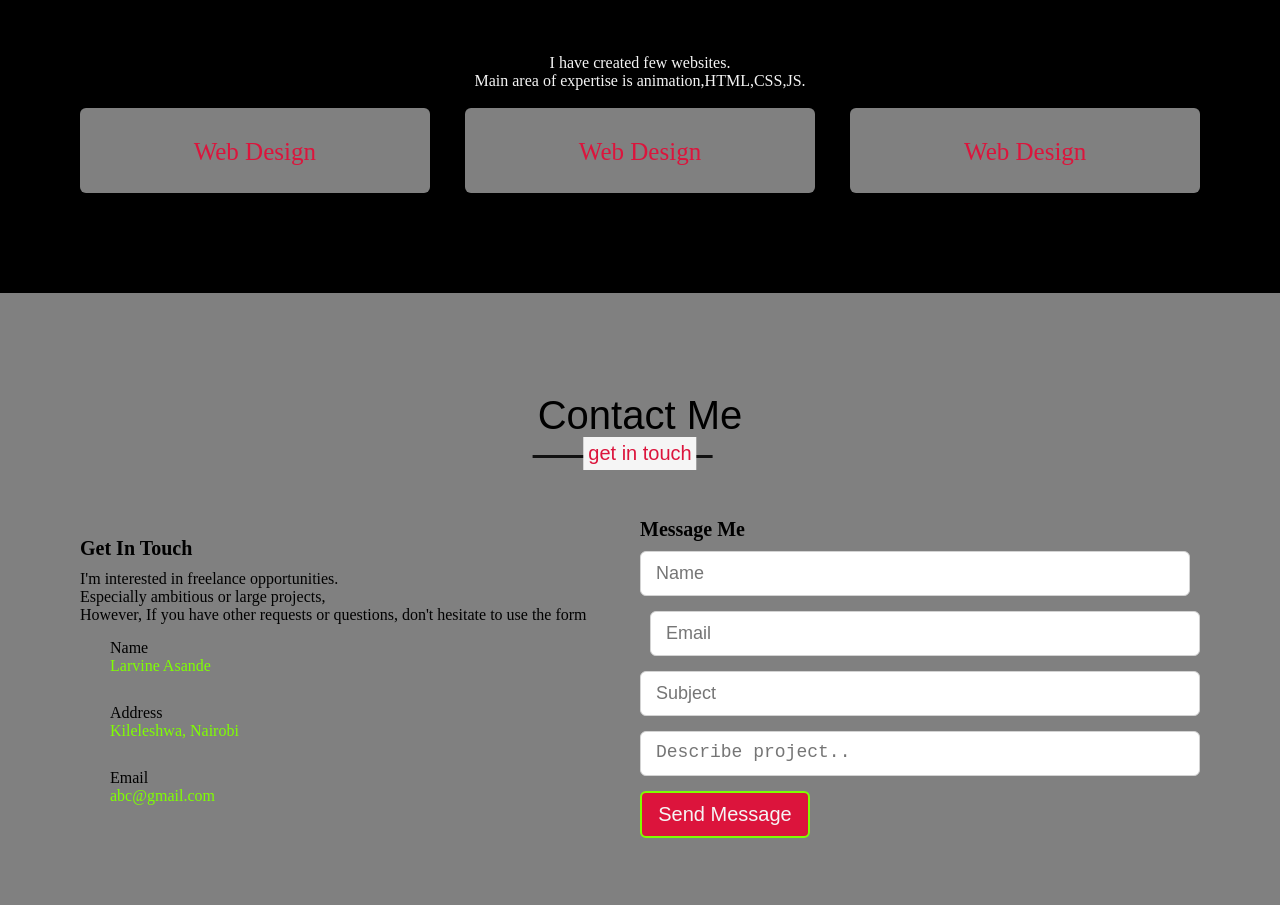
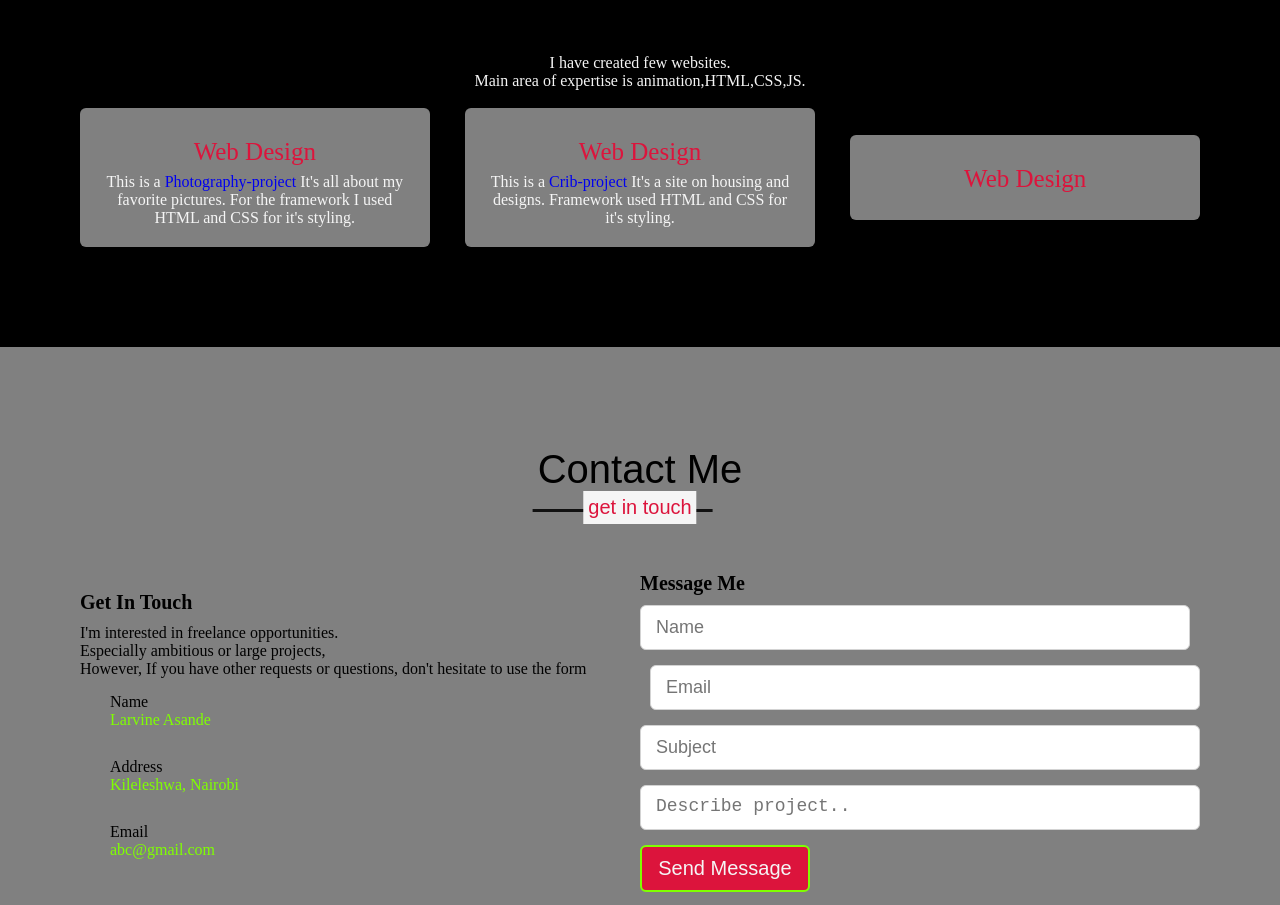
Before and after one commit to asandelarvine/myportfollio, a plain HTML site: page index.html in a window 1280 px wide. Shown: the part 1700-2605 px from the top of the page. Drawn offline with Linux system fonts and the light colour scheme.

Commit message:
commit modifies the file

```diff
--- a/index.html
+++ b/index.html
@@ -74,7 +74,25 @@
                     <div class="box">
 
                             <div class="text">Web Design</div>
-                            <p></p>
+
+                            <p>
+                               This is a <a href="https://asandelarvine.github.io/photographyPj/"> Photography-project</a>
+                               It's all about my favorite pictures.
+                               For the framework I used HTML and CSS for it's styling.
+
+                            </p>
+
+                    </div>
+                </div>
+                <div class="card">
+                    <div class="box">
+
+                            <div class="text">Web Design</div>
+                            <p>This is a <a href="https://asandelarvine.github.io/crib/">Crib-project</a>
+                                It's a site on housing and designs.
+                                Framework used HTML and CSS for it's styling.
+
+                            </p>
                         </i>
                     </div>
                 </div>
@@ -83,15 +101,7 @@
 
                             <div class="text">Web Design</div>
                             <p></p>
-                        </i>
-                    </div>
-                </div>
-                <div class="card">
-                    <div class="box">
 
-                            <div class="text">Web Design</div>
-                            <p></p>
-                        </i>
                     </div>
                 </div>
 
```
